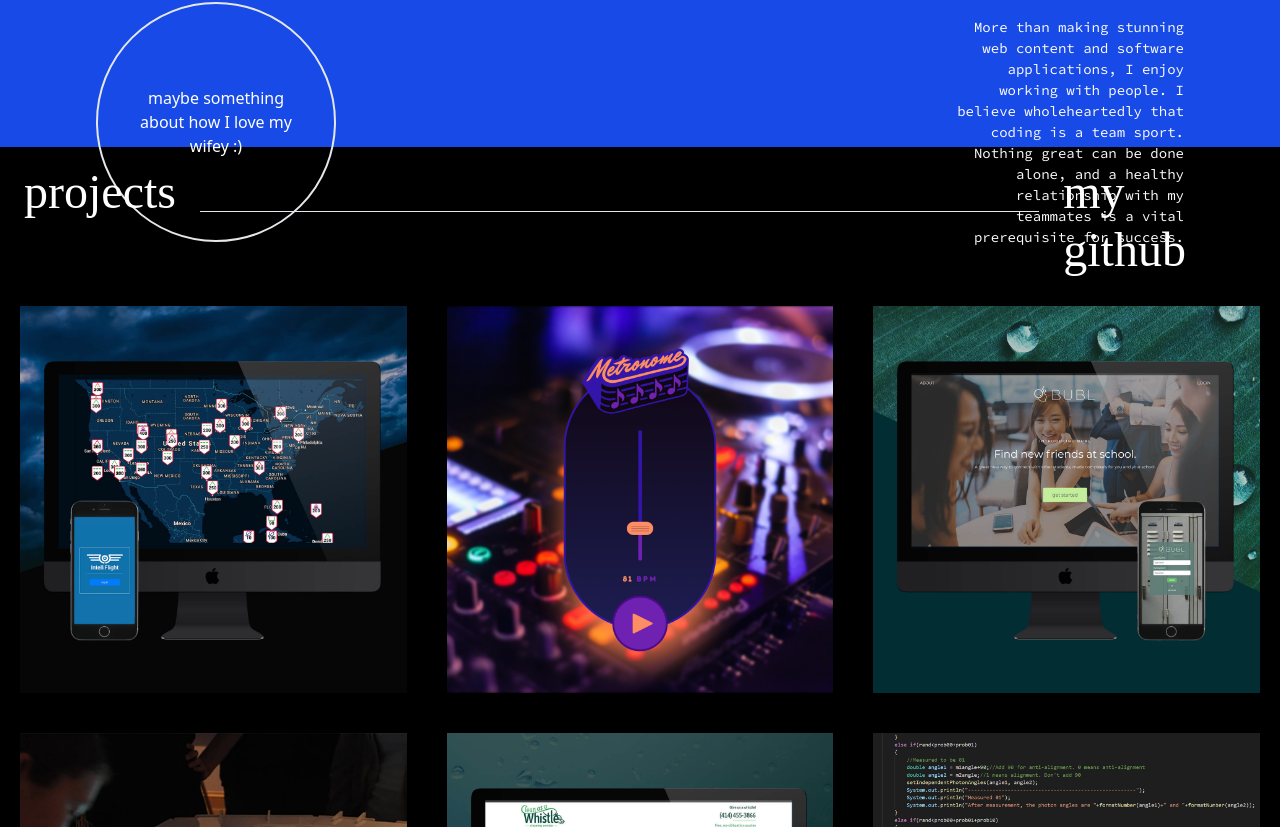
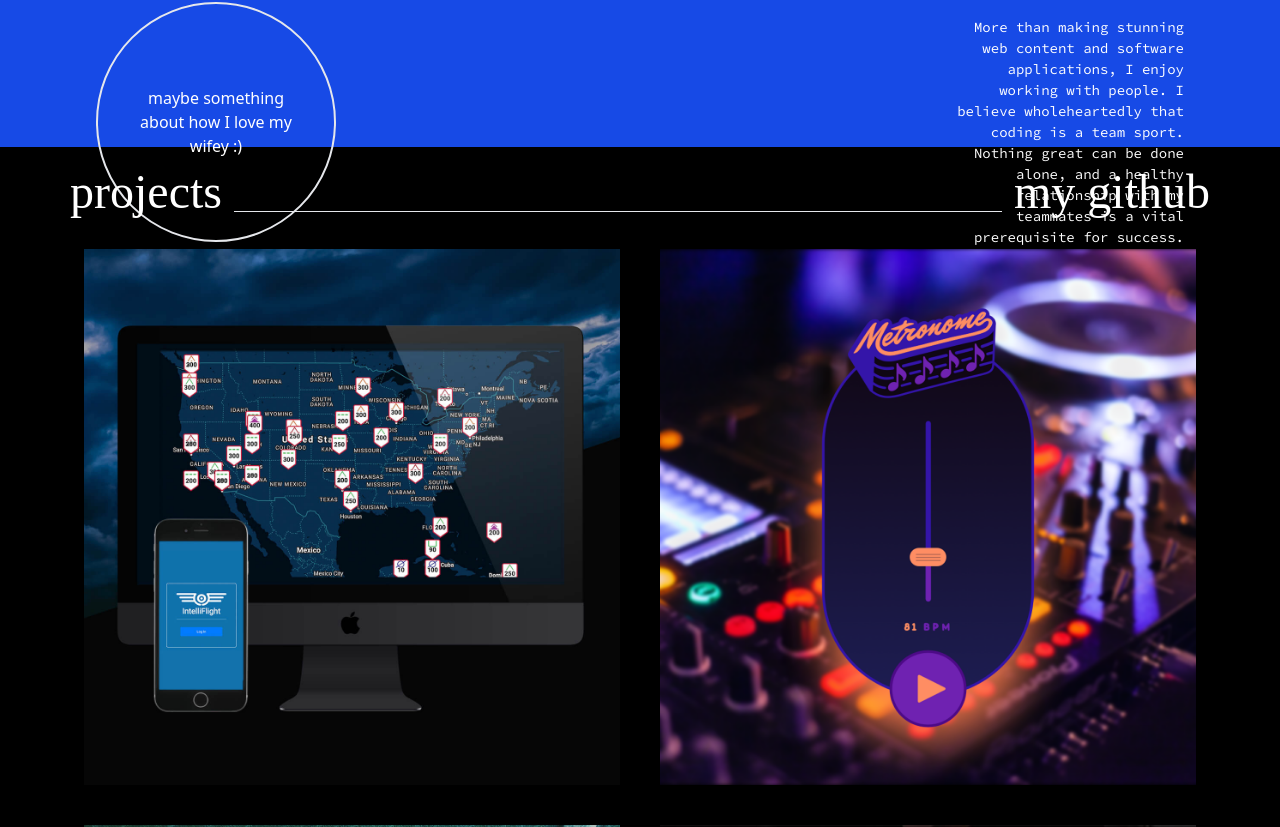
Before and after one commit to sklanier/Portfolio, a Next.js app: page / in a window 1280 px wide. Shown: the part 1653-2480 px from the top of the page. Built offline with nearby package versions, Linux system fonts and the light colour scheme.

Commit message:
changed card layout

```diff
--- a/components/ProjectSection/Projects.js
+++ b/components/ProjectSection/Projects.js
@@ -2,13 +2,13 @@ import { project_data } from '../../data/project_data';
 import ProjectCard from './ProjectCard';
 
 const Projects = () => (
-    <section id="projects" className="bg-black">
-        <div className="flex justify-center aboutTitle">
-            <h1 className="px-6 pt-4">projects</h1>
+    <section id="projects" className="bg-black px-16">
+        <div className="flex justify-around aboutTitle">
+            <h1 className="pt-4">projects</h1>
             <hr className="w-8/12 mt-16"/>
-            <h2 className="px-6 pt-4">my github</h2>
+            <h2 className="pt-4">my github</h2>
         </div>
-        <div className="grid lg:grid-cols-3 md:grid-cols-2 sm:grid-cols-1 gap-0">
+        <div className="grid lg:grid-cols-2 md:grid-cols-2 sm:grid-cols-1 gap-0">
             {project_data.map((project) => (
                 <ProjectCard key={project.id} project={project} />
             ))}
```
